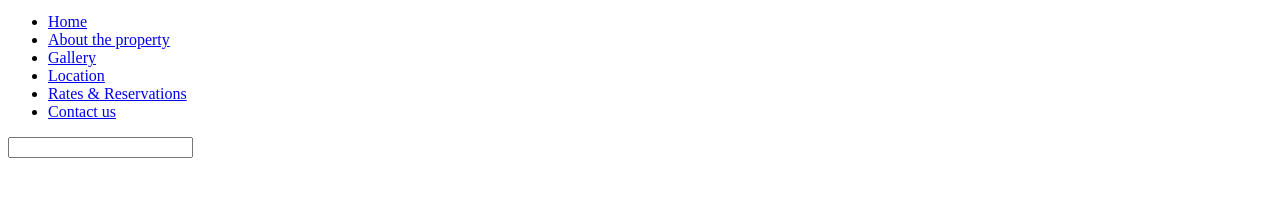
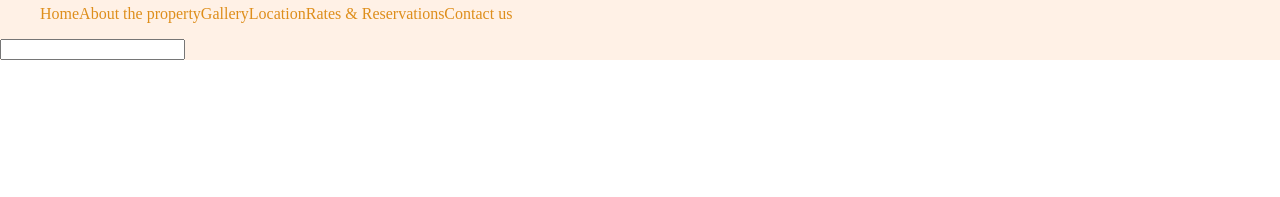
Before and after one commit to dkarandana/vacationRental, a plain HTML site: page index.html in a window 1280 px wide. Shown: the part 485-682 px from the top of the page. Drawn offline with Linux system fonts and the light colour scheme.

Commit message:
body margin changed to 0 :
The reason they do this is so that if someone creates a website without CSS or if the CSS does not load, the website should still be readable. If the person who coded the HTML did so in good semantic order, the website should still be usable. If there was no default margin, then text would be hard to read because it would butt up against the edge of the browser. If the browser didn't have a default heading size, it would just look like normal text.

```diff
--- a/index.html
+++ b/index.html
@@ -2,6 +2,31 @@
 <html>
 	<head>
 		<title>Vacation Rental</title>
+		<style type="text/css">
+		/* Global text styles */
+			body{
+				/* Reset body default margin to 0 */
+				margin:0;
+				color:#ccc;
+			}
+			a{
+				color:#DE8E1B;
+				text-decoration:none;
+			}
+				a:hover{
+					color:#DE8E1B;
+					text-decoration:underline;
+				}
+
+			#header{
+				background-color:#FFF1E6;
+			}
+			/* Menu related styles */
+			#main-menu li{
+				display: inline-block;
+			}
+
+		</style>
 	</head>
 
 	<body>
```
